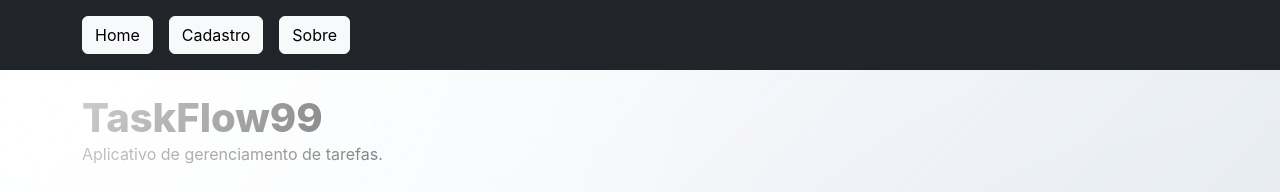
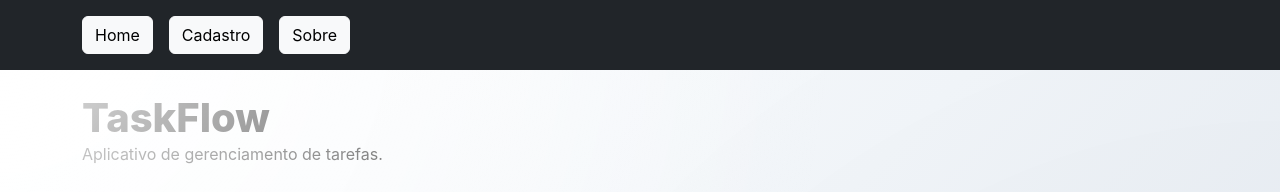
Before and after one commit to pedro-alm/taskflow01, a React (Vite) app: page / in a window 1280 px wide. Shown: the top 192 px of the page. Built offline with nearby package versions, Linux system fonts and the light colour scheme.

Commit message:
feat: atualiza titulo para apresentacao

```diff
--- a/src/pages/Home.jsx
+++ b/src/pages/Home.jsx
@@ -1,7 +1,7 @@
 function Home() {
   return (
     <div>
-      <h1>TaskFlow99</h1>
+      <h1>TaskFlow</h1>
 
       <p>Aplicativo de gerenciamento de tarefas.</p>
     </div>
```
